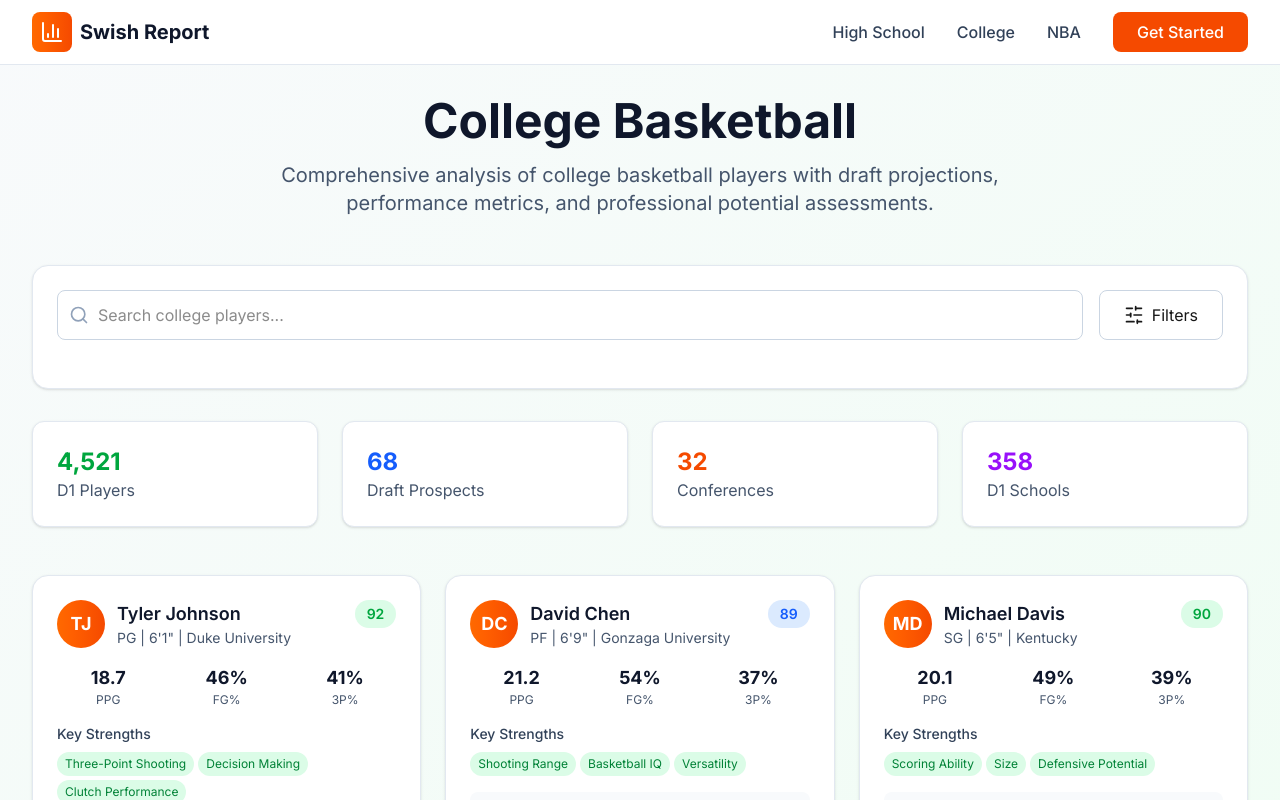
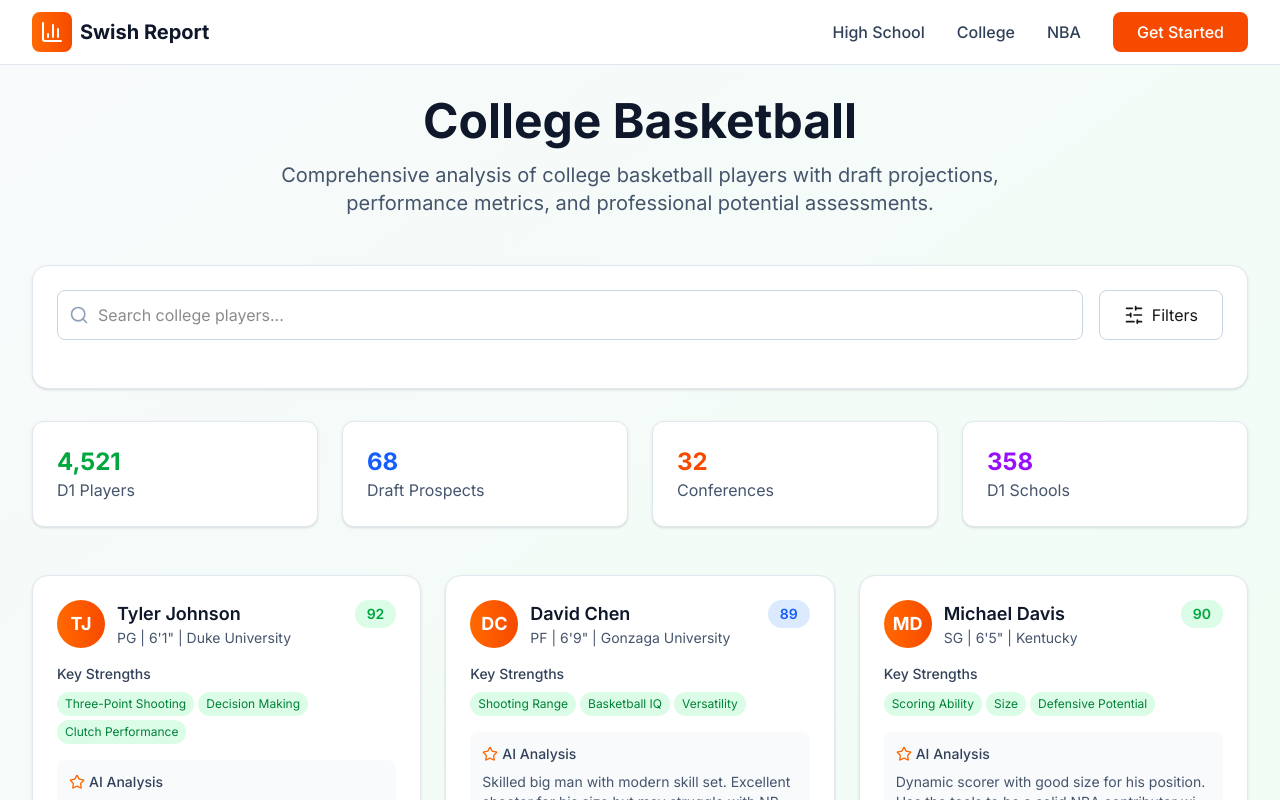
Before and after one commit to comnk/swish-report, a Next.js app in the folder ui/: page /college in a window 1280 px wide. Shown: the top 800 px of the page. Built offline with nearby package versions, Linux system fonts and the light colour scheme.

Commit message:
added backend and updated frontend UI to use data pulled from backend

```diff
--- a/ui/src/app/high-school/page.tsx
+++ b/ui/src/app/high-school/page.tsx
@@ -1,9 +1,58 @@
+"use client";
+
+import { useEffect, useState } from "react";
 import Navigation from "@/components/navigation";
 import PlayerSearch from "@/components/player-search";
 import PlayerGrid from "@/components/player-grid";
-import { mockHighSchoolPlayers } from "@/data/mock-players";
+import { HighSchoolPlayer } from "@/types/player";
 
 export default function HighSchoolPage() {
+  const [players, setPlayers] = useState<HighSchoolPlayer[]>([]);
+  const [loading, setLoading] = useState(true);
+
+  useEffect(() => {
+    const fetchPlayers = async () => {
+      try {
+        const res = await fetch("http://localhost:8000/prospects/highschool"); // Adjust API URL if needed
+        if (!res.ok) {
+          throw new Error(`Error ${res.status}`);
+        }
+        const data = await res.json();
+
+        console.log(data[0]);
+
+        // Map backend data → HighSchoolPlayer structure
+        const mapped: HighSchoolPlayer[] = data.map((p: any) => ({
+          id: String(p.player_uid),
+          name: p.full_name,
+          position: p.position,
+          school: p.school_name,
+          class: p.class_year?.toString() ?? "",
+          height: p.height,
+
+          // Hardcoded for now as your backend does not provide these
+          overallRating: 85,
+          strengths: ["Scoring", "Athleticism", "Court Vision"],
+          weaknesses: ["Defense", "Consistency"],
+          aiAnalysis:
+            "A highly talented high school prospect with excellent scoring ability and strong athletic traits.",
+          draftProjection: "Projected late first-round pick",
+
+          // Provide empty strings for any other required fields to avoid undefined
+          weight: "",
+        }));
+
+        setPlayers(mapped);
+      } catch (error) {
+        console.error("Failed to fetch high school prospects:", error);
+      } finally {
+        setLoading(false);
+      }
+    };
+
+    fetchPlayers();
+  }, []);
+
   return (
     <main className="min-h-screen bg-gradient-to-br from-slate-50 to-blue-50">
       <Navigation />
@@ -44,7 +93,11 @@ export default function HighSchoolPage() {
         </div>
 
         {/* Player Grid */}
-        <PlayerGrid players={mockHighSchoolPlayers} level="high-school" />
+        {loading ? (
+          <p className="text-center">Loading...</p>
+        ) : (
+          <PlayerGrid players={players} level="high-school" />
+        )}
       </div>
     </main>
   );
--- a/ui/src/components/player-grid.tsx
+++ b/ui/src/components/player-grid.tsx
@@ -1,22 +1,25 @@
 "use client";
 
-import { Player } from "@/types/player";
+import { HighSchoolPlayer, Player } from "@/types/player";
 import { Star, TrendingUp, Award } from "lucide-react";
 
 interface PlayerGridProps {
-    players: Player[];
+    players: Player[] | HighSchoolPlayer[];
     level: "high-school" | "college" | "nba";
+}
+
+function shuffleArray<T>(array: T[]): T[] {
+    const arr = [...array]; // clone to avoid mutating original
+    for (let i = arr.length - 1; i > 0; i--) {
+        const j = Math.floor(Math.random() * (i + 1));
+        [arr[i], arr[j]] = [arr[j], arr[i]];
+    }
+    return arr;
 }
 
 export default function PlayerGrid({ players, level }: PlayerGridProps) {
     const getPlayerStats = (player: Player) => {
         switch (level) {
-        case "high-school":
-            return [
-            { label: "PPG", value: player.stats.points },
-            { label: "RPG", value: player.stats.rebounds },
-            { label: "APG", value: player.stats.assists }
-            ];
         case "college":
             return [
             { label: "PPG", value: player.stats.points },
@@ -39,9 +42,12 @@ export default function PlayerGrid({ players, level }: PlayerGridProps) {
         return "text-slate-600 bg-slate-100";
     };
 
+    // Shuffle players before rendering
+    const shuffledPlayers = shuffleArray(players);
+
     return (
         <div className="grid grid-cols-1 md:grid-cols-2 lg:grid-cols-3 gap-6">
-        {players.map((player) => (
+        {shuffledPlayers.map((player) => (
             <div
             key={player.id}
             className="bg-white rounded-2xl shadow-sm border border-slate-200 p-6 card-hover cursor-pointer"
@@ -64,16 +70,6 @@ export default function PlayerGrid({ players, level }: PlayerGridProps) {
                 <div className={`px-3 py-1 rounded-full text-sm font-semibold ${getRatingColor(player.overallRating)}`}>
                 {player.overallRating}
                 </div>
-            </div>
-
-            {/* Stats */}
-            <div className="grid grid-cols-3 gap-4 mb-4">
-                {getPlayerStats(player).map((stat, index) => (
-                <div key={index} className="text-center">
-                    <div className="text-lg font-bold text-slate-900">{stat.value}</div>
-                    <div className="text-xs text-slate-600">{stat.label}</div>
-                </div>
-                ))}
             </div>
 
             {/* Strengths */}
--- a/ui/src/data/mock-players.ts
+++ b/ui/src/data/mock-players.ts
@@ -1,6 +1,6 @@
-import { Player } from "@/types/player";
+import { HighSchoolPlayer, Player } from "@/types/player";
 
-export const mockHighSchoolPlayers: Player[] = [
+export const mockHighSchoolPlayers: HighSchoolPlayer[] = [
     {
         id: "hs1",
         name: "Marcus Thompson",
@@ -10,13 +10,6 @@ export const mockHighSchoolPlayers: Player[] = [
         school: "Oak Hill Academy",
         class: "2024",
         overallRating: 94,
-        stats: {
-        points: 22.5,
-        rebounds: 4.8,
-        assists: 8.2,
-        fieldGoalPercentage: 48,
-        threePointPercentage: 38
-        },
         strengths: ["Court Vision", "Three-Point Shooting", "Leadership"],
         weaknesses: ["Defensive Consistency", "Turnovers"],
         aiAnalysis: "Elite floor general with exceptional basketball IQ. Projects as a lottery pick with immediate impact potential at the collegiate level.",
@@ -31,13 +24,6 @@ export const mockHighSchoolPlayers: Player[] = [
         school: "Montverde Academy",
         class: "2024",
         overallRating: 91,
-        stats: {
-        points: 19.3,
-        rebounds: 7.1,
-        assists: 3.4,
-        fieldGoalPercentage: 52,
-        threePointPercentage: 35
-        },
         strengths: ["Versatility", "Athleticism", "Rebounding"],
         weaknesses: ["Ball Handling", "Free Throw Shooting"],
         aiAnalysis: "Versatile wing with excellent size and athleticism. Strong two-way potential with continued development of perimeter skills.",
@@ -52,13 +38,6 @@ export const mockHighSchoolPlayers: Player[] = [
         school: "IMG Academy",
         class: "2025",
         overallRating: 88,
-        stats: {
-        points: 16.8,
-        rebounds: 11.2,
-        assists: 2.1,
-        fieldGoalPercentage: 58,
-        threePointPercentage: 28
-        },
         strengths: ["Shot Blocking", "Post Moves", "Rebounding"],
         weaknesses: ["Perimeter Defense", "Three-Point Range"],
         aiAnalysis: "Traditional big man with excellent rim protection. Needs to develop modern center skills but has solid fundamentals.",
--- a/ui/src/types/player.ts
+++ b/ui/src/types/player.ts
@@ -1,3 +1,18 @@
+export interface HighSchoolPlayer {
+    id: string;
+    name: string;
+    position: string;
+    height: string;
+    weight: string;
+    school: string;
+    class?: string; // For high school and college
+    overallRating: number;
+    strengths: string[];
+    weaknesses: string[];
+    aiAnalysis: string;
+    draftProjection?: string;
+}
+
 export interface Player {
     id: string;
     name: string;
```
Also changed, not shown: 1 other file (tests, documents, lock files or other folders).
